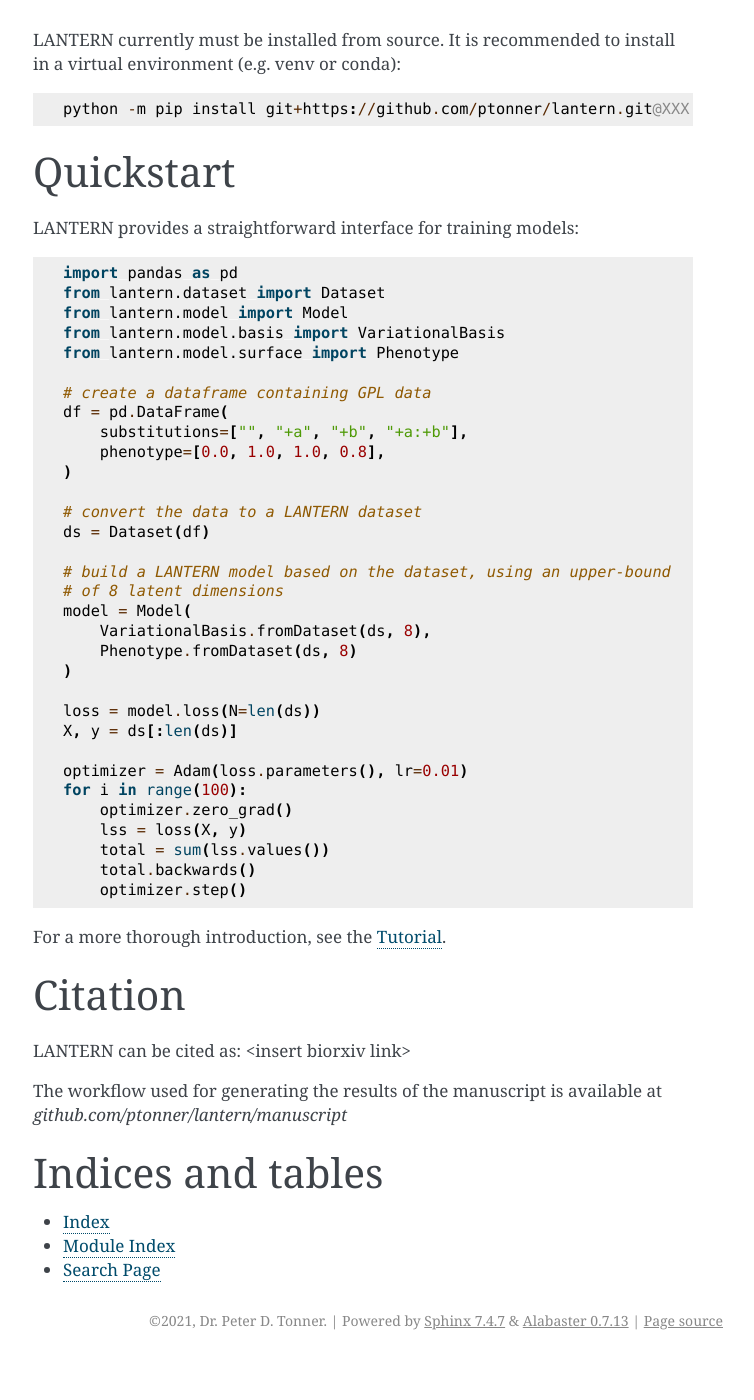
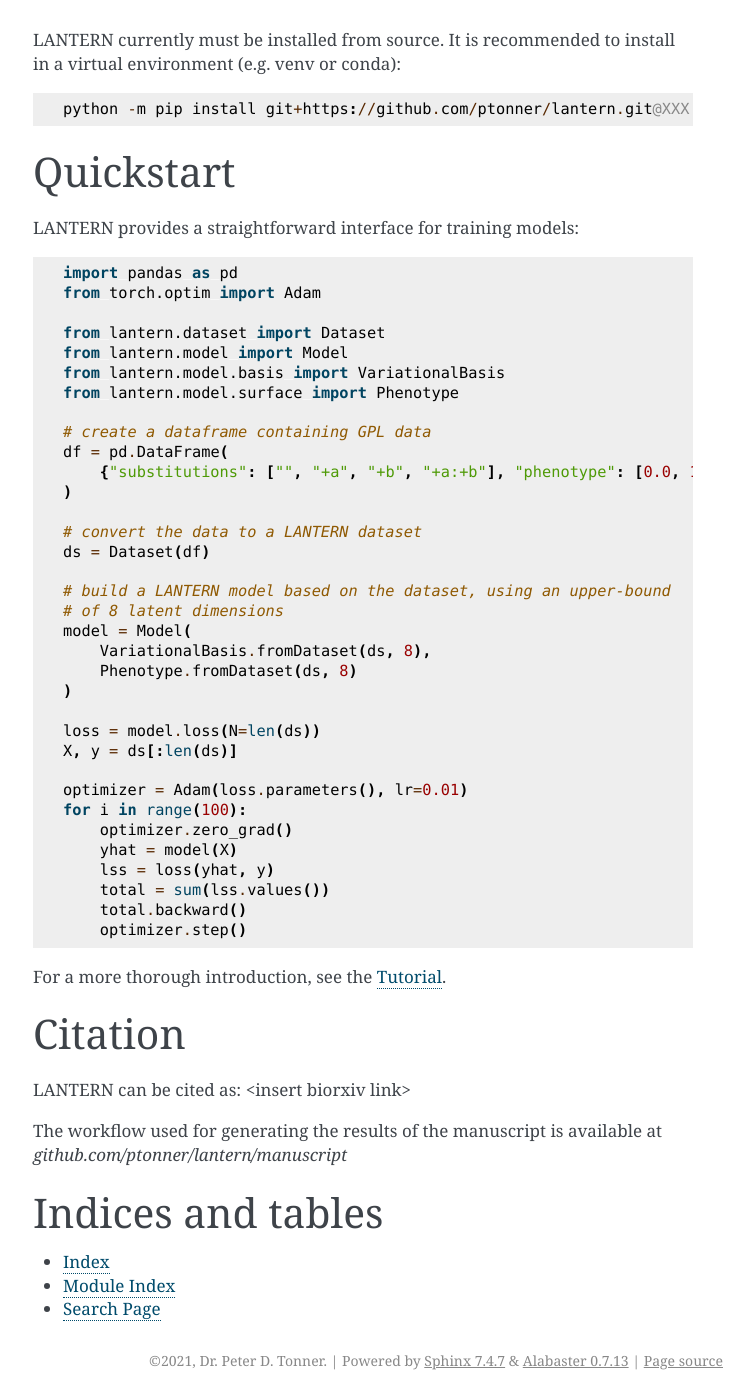
Before and after one commit to usnistgov/lantern, a Sphinx documentation site: the page built from docs/index.rst, in a window 1280 px wide and 1400 px high, scrolled down 774 px. Shown: the whole window, without its empty margins (387-1141 px from the left). Built offline with Sphinx 7.4.7, drawn with Linux system fonts in a browser that asks for light colours; pages that are not in the unit, such as notebooks, are missing from menus; before the commit the page ends 2134 px from its top, so only the background shows below that.

```diff
--- a/docs/index.rst
+++ b/docs/index.rst
@@ -28,6 +28,8 @@ LANTERN provides a straightforward interface for training models:
 ::
 
    import pandas as pd
+   from torch.optim import Adam
+
    from lantern.dataset import Dataset
    from lantern.model import Model
    from lantern.model.basis import VariationalBasis
@@ -35,8 +37,7 @@ LANTERN provides a straightforward interface for training models:
 
    # create a dataframe containing GPL data
    df = pd.DataFrame(
-       substitutions=["", "+a", "+b", "+a:+b"],
-       phenotype=[0.0, 1.0, 1.0, 0.8],
+       {"substitutions": ["", "+a", "+b", "+a:+b"], "phenotype": [0.0, 1.0, 1.0, 0.8]},
    )
 
    # convert the data to a LANTERN dataset
@@ -55,9 +56,10 @@ LANTERN provides a straightforward interface for training models:
    optimizer = Adam(loss.parameters(), lr=0.01)
    for i in range(100):
        optimizer.zero_grad()
-       lss = loss(X, y)
+       yhat = model(X)
+       lss = loss(yhat, y)
        total = sum(lss.values())
-       total.backwards()
+       total.backward()
        optimizer.step()
 
 For a more thorough introduction, see the :ref:`tutorial`.
```
Also changed, not shown: 1 other file.
